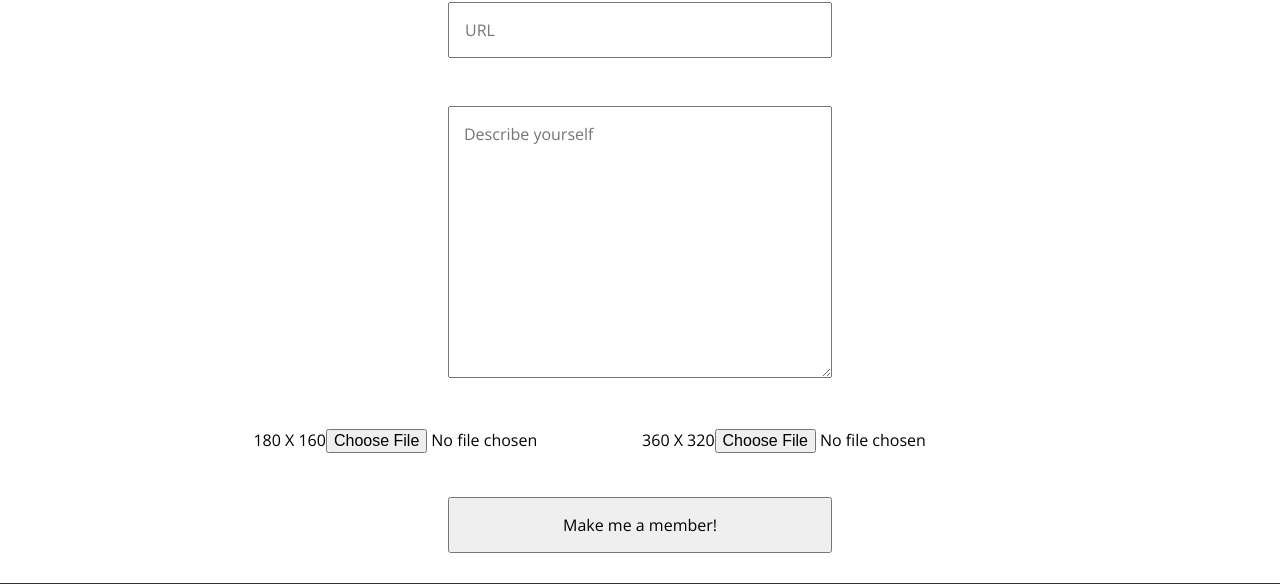
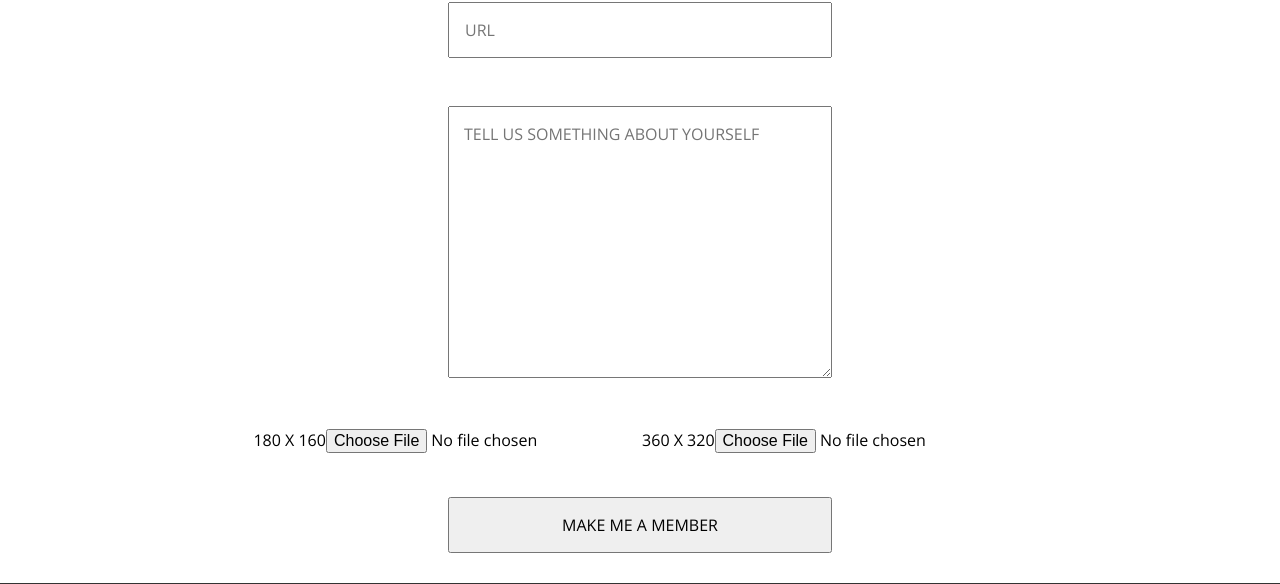
Before and after one commit to svceglug/focus, a PHP site: page / in a window 1280 px wide. Shown: the part 612-1196 px from the top of the page. Run offline with PHP 8.4, Linux system fonts and the light colour scheme.

Commit message:
Tweak in the UI

```diff
--- a/index.php
+++ b/index.php
@@ -71,14 +71,14 @@
     	Full size(360x320)<input type="file" name="fullimage" required />
     </div> -->
     <br>
-    <div class="row"><textarea name="about" cols="30" rows="10" class="membership" required placeholder="Describe yourself"></textarea></div>
+    <div class="row"><textarea name="about" cols="30" rows="10" class="membership" required placeholder="TELL US SOMETHING ABOUT YOURSELF"></textarea></div>
     <br>
         <div class="row" style="margin-top:20px;margin-bottom:20px;">
     	180 X 160<input type="file" name="thumbimage" required />
     	360 X 320<input type="file" name="fullimage" required />
     </div>
     <br>
-    <div class="row" style="margin-bottom:30px;"><input type="submit" name="submit" class="membership" value="Make me a member!"></div>
+    <div class="row" style="margin-bottom:30px;"><input type="submit" name="submit" class="membership" value="MAKE ME A MEMBER"></div>
 </form>
 <?php require_once( "partials/footer.php"); ?>
 <?php } ?>
```
